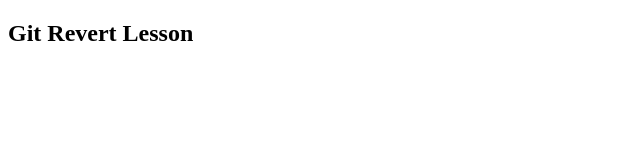
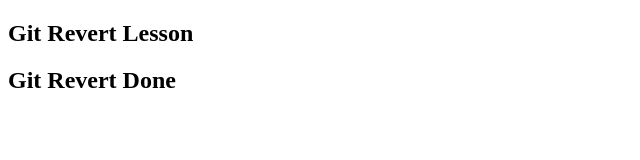
Before and after one commit to myskills-it/Git-Revert, a plain HTML site: page index.html in a window 1280 px wide. Shown: the whole page, without its empty margins (0-640 px from the left). Drawn offline with Linux system fonts and the light colour scheme.

Commit message:
Second Session

```diff
--- a/index.html
+++ b/index.html
@@ -7,5 +7,6 @@
 </head>
 <body>
 <h2>Git Revert Lesson</h2>
+<h2>Git Revert Done</h2>
 </body>
 </html>
```
